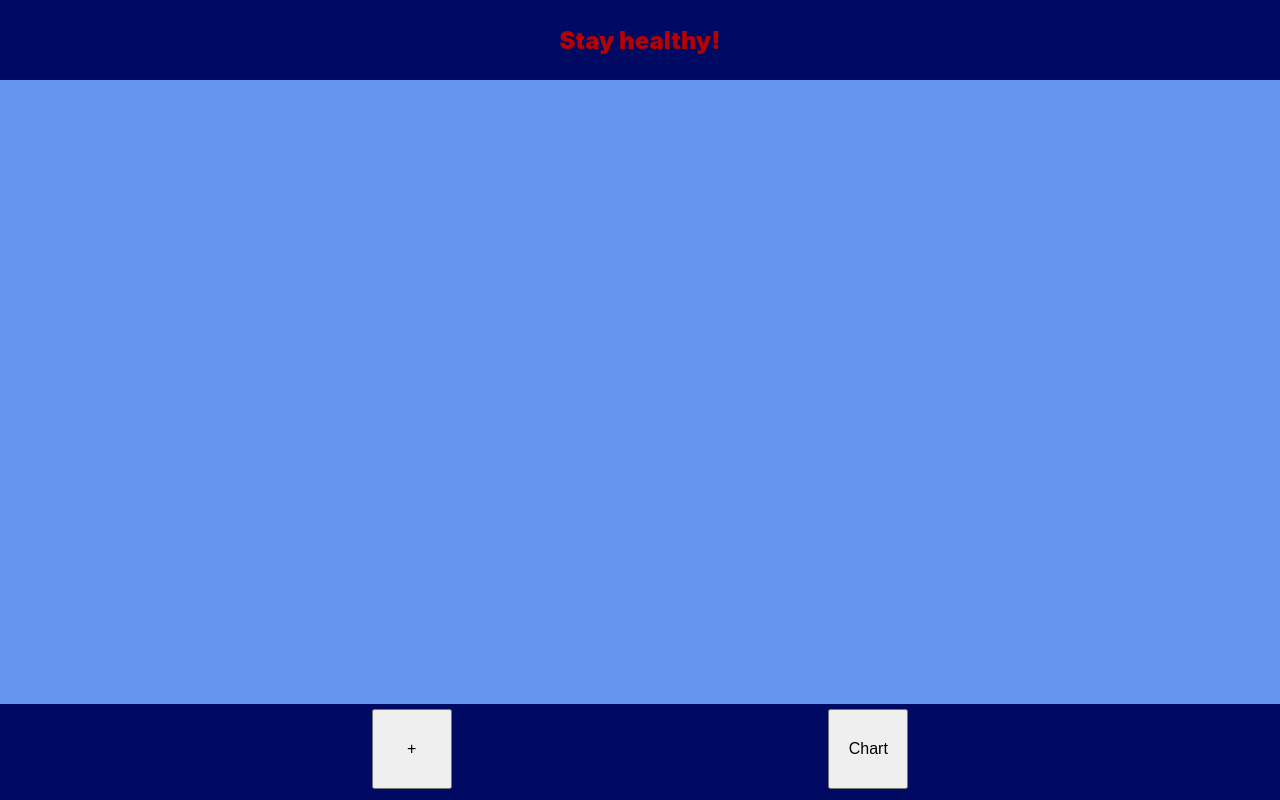
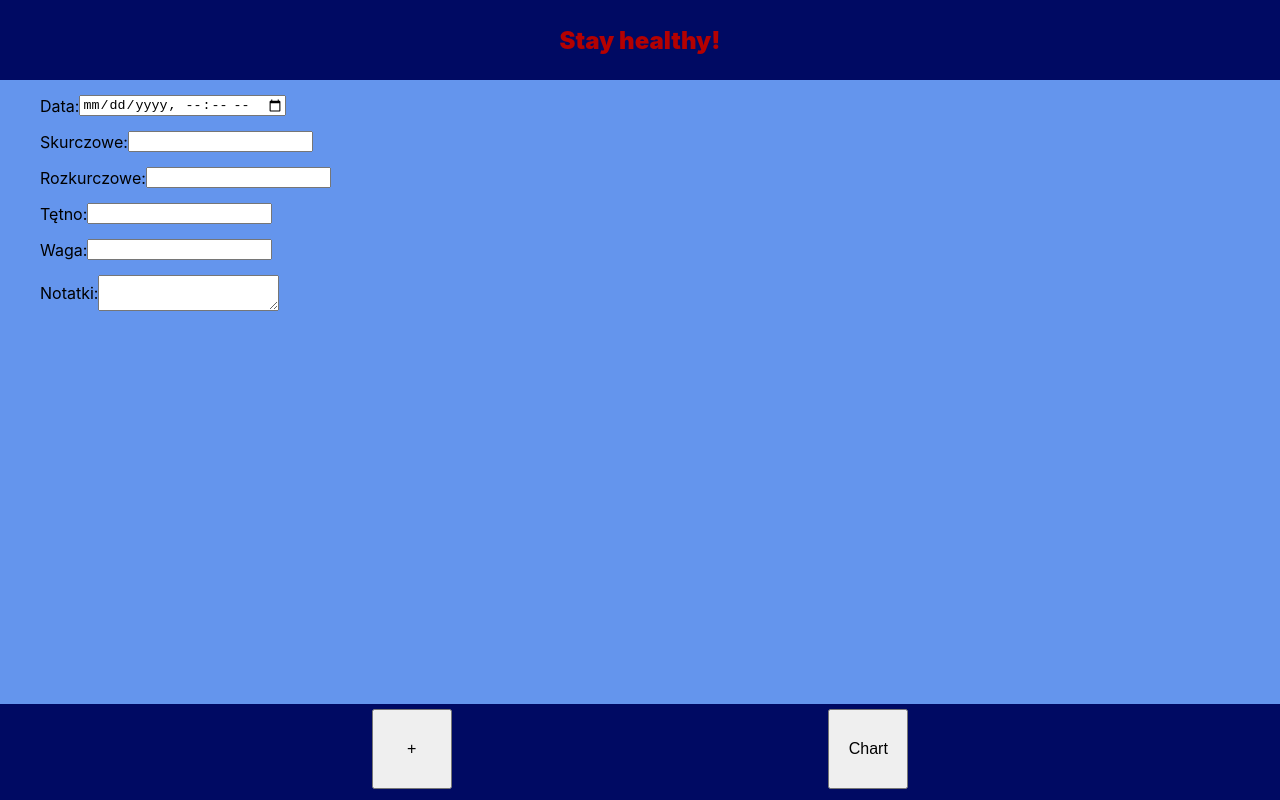
Before and after one commit to JanekJaniak/sanus, a React (Create React App) app: page / in a window 1280 px wide. Built offline with nearby package versions, Linux system fonts and the light colour scheme.

Commit message:
Add input elements WIP

```diff
--- a/src/components/MainButton/MainButton.js
+++ b/src/components/MainButton/MainButton.js
@@ -11,8 +11,7 @@ function Button(props) {
     <button
       className={styles.button}
       onClick={() => buttonHandler(props.type)}
-    >{props.text}
-    </button>
+    >{props.text}</button>
   )
 }
 
--- a/src/components/MainContent/MainContent.js
+++ b/src/components/MainContent/MainContent.js
@@ -1,11 +1,13 @@
 import React, {Component} from 'react'
 
 import styles from './mainContentStyles.module.css'
+
+import NewMeasure from '../NewMesurement/NewMeasure.js'
 class MainContent extends Component {
   render() {
     return(
       <div className={styles.container}>
-
+       <NewMeasure />
       </div>
     )
   }
--- /dev/null
+++ b/src/components/NewMesurement/NewMeasure.js
@@ -0,0 +1,81 @@
+import React, {Component} from 'react'
+
+import styles from './newMeasureStyles.module.css'
+
+class NewMeasure extends Component {
+  constructor() {
+    super()
+
+    this.state ={
+      systolic: '',
+      diastolic: '',
+      heartRate: '',
+      weight: ''
+    }
+  }
+
+  handleInput = (event) => {
+    this.setState({
+      [event.target.getAttribute('inputtype')]: event.target.value
+    })
+  }
+
+  render() {
+    return(
+      <div className={styles.container}>
+        <form className={styles.form}>
+          <div className={styles['form-input']}>
+            <label>Data: </label>
+            <input type='datetime-local' />
+          </div>
+          <div className={styles['form-input']}>
+            <label>Skurczowe: </label>
+            <input
+              type='number'
+              value={this.state.systolic}
+              onChange={this.handleInput}
+              inputtype='systolic'
+            />
+          </div>
+          <div className={styles['form-input']}>
+            <label>Rozkurczowe: </label>
+            <input
+              type='number'
+              value={this.state.diastolic}
+              onChange={this.handleInput}
+              inputtype='diastolic'
+            />
+          </div>
+          <div className={styles['form-input']}>
+            <label>Tętno: </label>
+            <input
+              type='number'
+              value={this.state.heartRate}
+              onChange={this.handleInput}
+              inputtype='heartRate'
+            />
+          </div>
+          <div className={styles['form-input']}>
+            <label>Waga: </label>
+            <input
+              type='number'
+              value={this.state.weight}
+              onChange={this.handleInput}
+              inputtype='weight'
+            />
+          </div>
+          <div className={styles['form-input']}>
+            <label>Notatki: </label>
+            <textarea
+              value={this.state.notes}
+              onChange={this.handleInput}
+              inputtype='notes'
+          ></textarea>
+        </div>
+        </form>
+      </div>
+    )
+  }
+}
+
+export default NewMeasure
--- /dev/null
+++ b/src/components/NewMesurement/newMeasureStyles.module.css
@@ -0,0 +1,18 @@
+.container {
+  height: 100%;
+  background-color: cornflowerblue;
+}
+
+.form {
+  padding-left: 40px;
+  height: 100%;
+  display: flex;
+  flex-direction: column;
+  align-items: flex-start;
+}
+
+.form-input {
+  margin-top: 15px;
+  display: flex;
+  align-items: center;
+}
```
